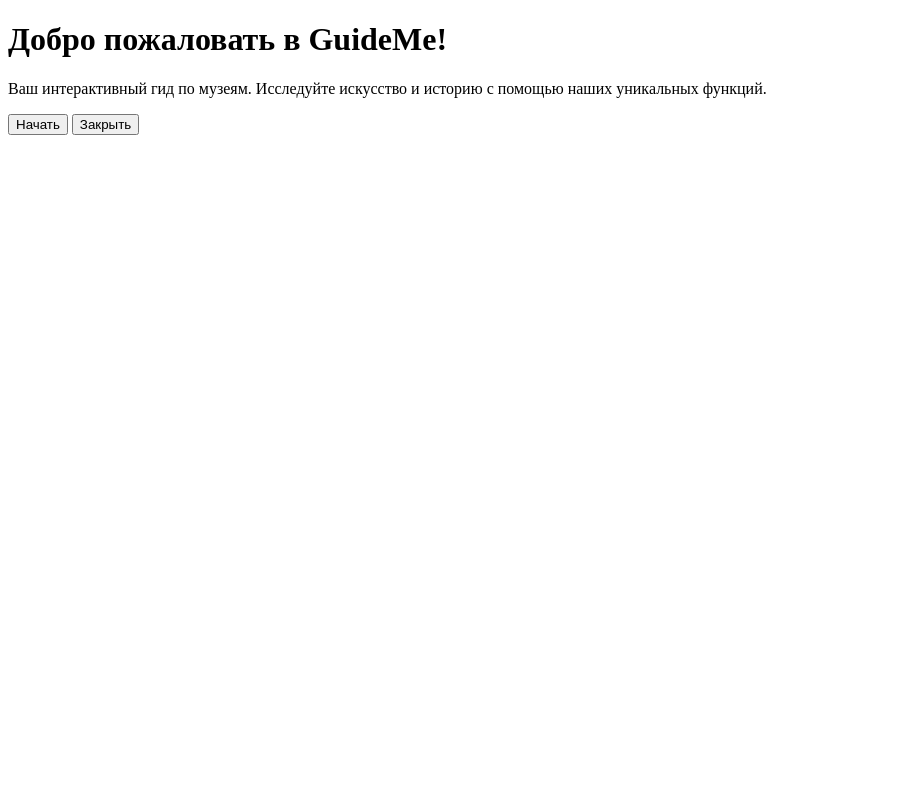
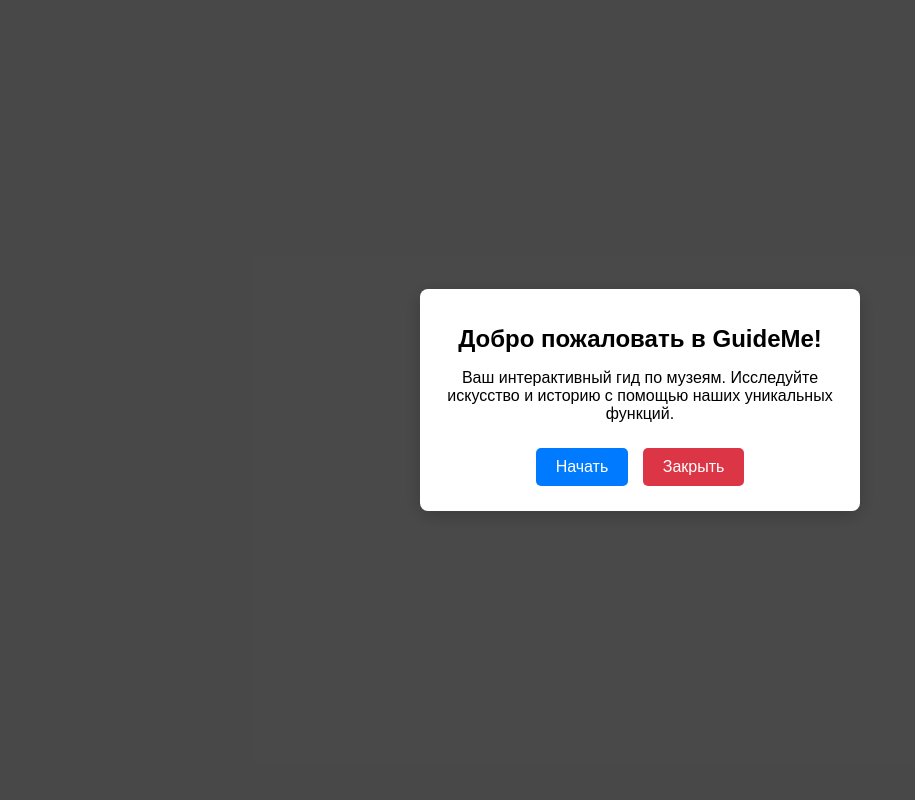
Before and after one commit to Fl1mas/TG_WebApps_GuideMe, a Flask app: page / in a window 1280 px wide. Shown: the whole page, without its empty margins (0-915 px from the left). Run offline with Flask 3, Linux system fonts and the light colour scheme.

Commit message:
add styles.css

```diff
--- a/static/styles/styles.css
+++ b/static/styles/styles.css
@@ -0,0 +1,62 @@
+body {
+    font-family: Arial, sans-serif;
+    margin: 0;
+    padding: 0;
+    background-color: #f4f4f4;
+}
+
+.welcome-modal {
+    position: fixed;
+    top: 0;
+    left: 0;
+    width: 100%;
+    height: 100%;
+    background-color: rgba(0, 0, 0, 0.7);
+    display: flex;
+    justify-content: center;
+    align-items: center;
+}
+
+.welcome-content {
+    background-color: #fff;
+    border-radius: 8px;
+    padding: 20px;
+    text-align: center;
+    box-shadow: 0 4px 20px rgba(0, 0, 0, 0.2);
+    max-width: 400px;
+    width: 90%;
+}
+
+h1 {
+    font-size: 24px;
+    margin-bottom: 10px;
+}
+
+p {
+    font-size: 16px;
+    margin-bottom: 20px;
+}
+
+.start-button, .close-button {
+    background-color: #007bff;
+    color: white;
+    border: none;
+    border-radius: 5px;
+    padding: 10px 20px;
+    cursor: pointer;
+    font-size: 16px;
+    margin: 5px;
+    transition: background-color 0.3s;
+}
+
+.start-button:hover, .close-button:hover {
+    background-color: #0056b3;
+}
+
+.close-button {
+    background-color: #dc3545;
+}
+
+.close-button:hover {
+    background-color: #c82333;
+}
--- a/templates/index.html
+++ b/templates/index.html
@@ -4,7 +4,7 @@
     <meta charset="UTF-8">
     <meta name="viewport" content="width=device-width, initial-scale=1.0">
     <title>GuideMe - Приветственное окно</title>
-    <link rel="stylesheet" href="static\styles\styles.css">
+    <link rel="stylesheet" href="static/styles/styles.css">
 </head>
 <body>
     <div class="welcome-modal">
```
